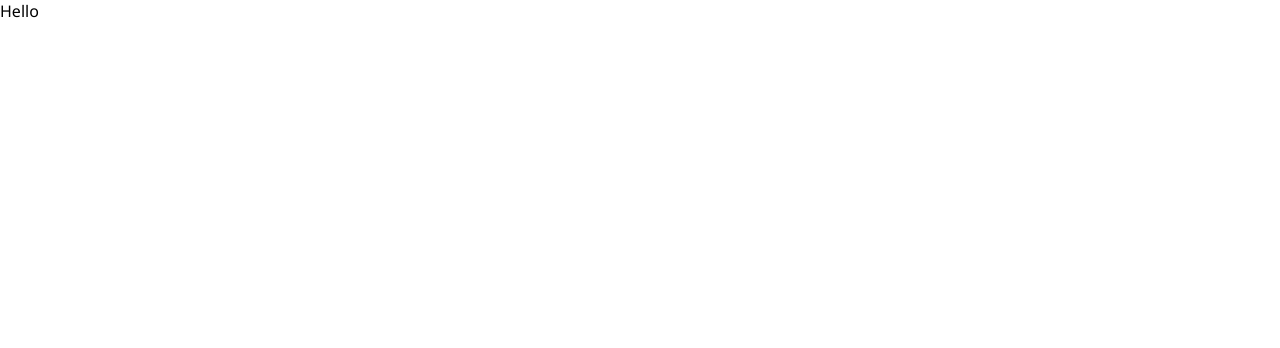
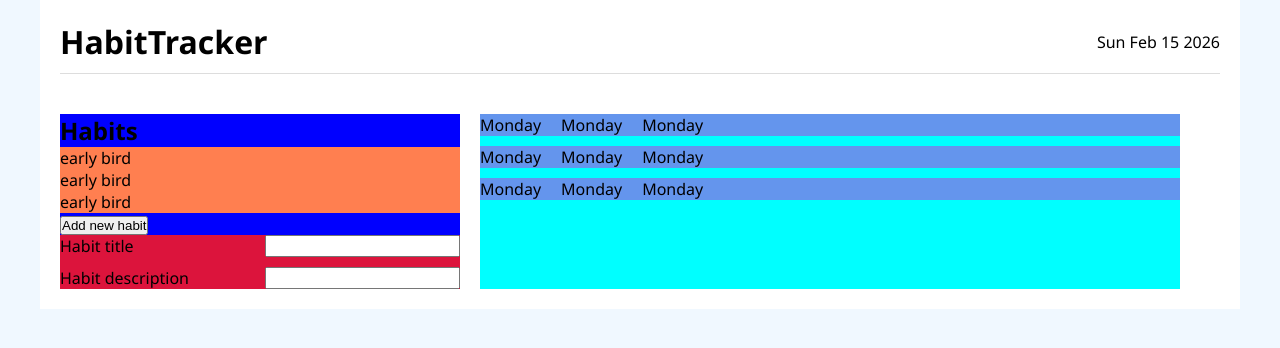
Before and after one commit to myrsfrvr/react-habit-tracker, a React (Create React App) app: page / in a window 1280 px wide. Shown: the top 348 px of the page. Built offline with nearby package versions, Linux system fonts and the light colour scheme.

Commit message:
refactor: forming layout

```diff
--- a/src/App.js
+++ /dev/null
@@ -1,7 +0,0 @@
-export default function App() {
-  return (
-    <div>
-      <p>Hello</p>
-    </div>
-  );
-}
--- /dev/null
+++ b/src/components/AddHabit.js
@@ -0,0 +1,11 @@
+export default function AddHabit() {
+  return (
+    <form className="form-add-habit">
+      <label>Habit title</label>
+      <input type="text"></input>
+
+      <label>Habit description</label>
+      <input type="text"></input>
+    </form>
+  );
+}
--- /dev/null
+++ b/src/components/App.js
@@ -0,0 +1,19 @@
+import Logo from './Logo';
+import HabitsList from './HabitsList';
+import AddHabit from './AddHabit';
+import TrackHabitsList from './TrackHabitsList';
+
+export default function App() {
+  return (
+    <div className="container">
+      <Logo />
+      <div className="flex">
+        <div className="sidebar">
+          <HabitsList />
+          <AddHabit />
+        </div>
+        <TrackHabitsList />
+      </div>
+    </div>
+  );
+}
--- /dev/null
+++ b/src/components/Habit.js
@@ -0,0 +1,7 @@
+export default function Habit() {
+  return (
+    <div className="habit">
+      <p>early bird</p>
+    </div>
+  );
+}
--- /dev/null
+++ b/src/components/HabitsList.js
@@ -0,0 +1,14 @@
+import Habit from './Habit';
+
+export default function HabitsList() {
+  return (
+    <div>
+      <h2>Habits</h2>
+      <Habit />
+      <Habit />
+      <Habit />
+
+      <button>Add new habit</button>
+    </div>
+  );
+}
--- /dev/null
+++ b/src/components/Logo.js
@@ -0,0 +1,10 @@
+export default function Logo() {
+  const date = new Date().toDateString();
+
+  return (
+    <header className="logo">
+      <h1>HabitTracker</h1>
+      <p>{date}</p>
+    </header>
+  );
+}
--- /dev/null
+++ b/src/components/TrackHabit.js
@@ -0,0 +1,9 @@
+export default function TrackHabit() {
+  return (
+    <div className="track-habit">
+      <p>Monday</p>
+      <p>Monday</p>
+      <p>Monday</p>
+    </div>
+  );
+}
--- /dev/null
+++ b/src/components/TrackHabitsList.js
@@ -0,0 +1,11 @@
+import TrackHabit from './TrackHabit';
+
+export default function TrackHabitsList() {
+  return (
+    <div className="track-list">
+      <TrackHabit />
+      <TrackHabit />
+      <TrackHabit />
+    </div>
+  );
+}
--- a/src/index.css
+++ b/src/index.css
@@ -11,4 +11,58 @@ html {
 body {
   font-size: 1.6rem;
   font-family: 'Segoe UI', sans-serif;
+  background-color: aliceblue;
 }
+
+.container {
+  margin: 0 auto;
+  padding: 2rem;
+  max-width: 120rem;
+  background-color: #fff;
+}
+
+.logo {
+  display: flex;
+  align-items: center;
+  justify-content: space-between;
+  border-bottom: 1px solid #ddd;
+  padding-bottom: 1rem;
+  margin-bottom: 4rem;
+}
+
+.flex {
+  display: flex;
+  gap: 2rem;
+}
+
+.sidebar {
+  width: 40rem;
+  background-color: blue;
+}
+
+.habit {
+  background-color: coral;
+}
+
+.form-add-habit {
+  display: grid;
+  grid-template-columns: repeat(2, 1fr);
+  grid-template-rows: repeat(2, 1fr);
+  gap: 1rem;
+  background-color: crimson;
+}
+
+.track-list {
+  display: flex;
+  flex-direction: column;
+  gap: 1rem;
+  width: 70rem;
+  background-color: aqua;
+}
+
+.track-habit {
+  display: flex;
+  gap: 2rem;
+
+  background-color: cornflowerblue;
+}
```
Also changed, not shown: src/index.js (+5 -5 lines).
